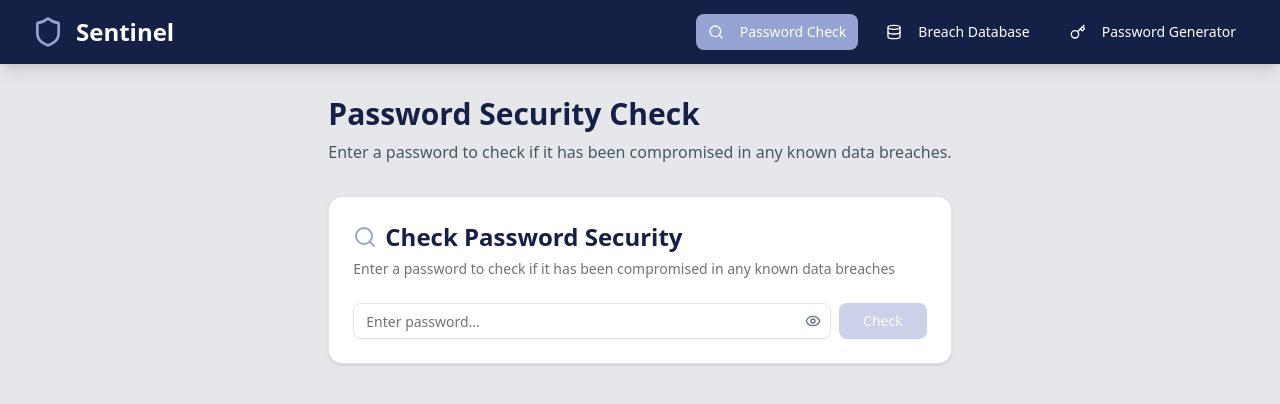
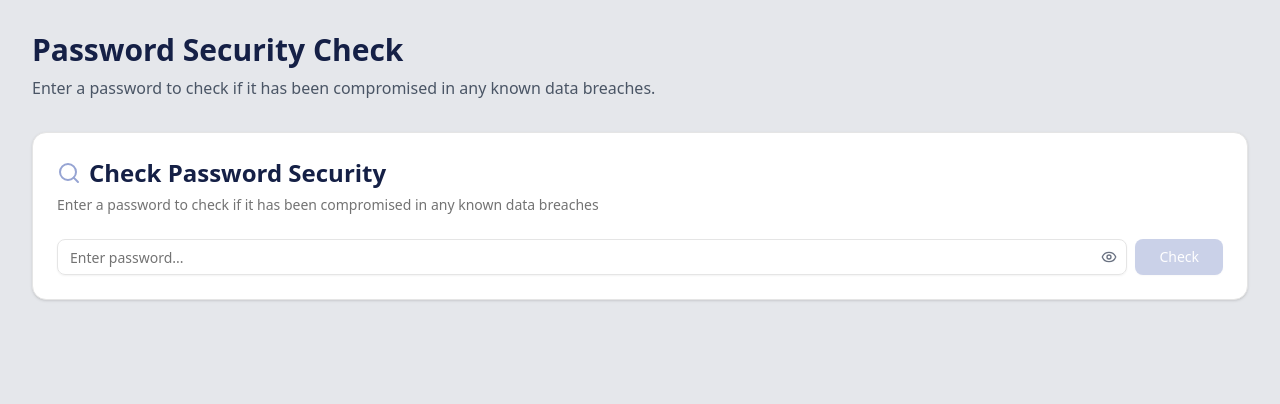
Before and after one commit to TheSamadAzeez/sentinel, a Next.js app: page / in a window 1280 px wide. Shown: the top 404 px of the page. Built offline with nearby package versions, Linux system fonts and the light colour scheme.

Commit message:
Refactor Home component to simplify layout and remove tab navigation for password security check

```diff
--- a/src/app/(landing)/page.tsx
+++ b/src/app/(landing)/page.tsx
@@ -1,50 +1,16 @@
-'use client'
-
-import { useState } from 'react'
-import { Navigation } from '@/components/custom/navigation'
 import { PasswordChecker } from '@/components/custom/password-checker'
-import { BreachBrowser } from '@/components/custom/breach-browser'
-import { PasswordGenerator } from '@/components/custom/password-generator'
 
 export default function Home() {
-  const [activeTab, setActiveTab] = useState('password-check')
-
-  const renderContent = () => {
-    switch (activeTab) {
-      case 'password-check':
-        return <PasswordChecker />
-      case 'breach-browser':
-        return <BreachBrowser />
-      case 'password-generator':
-        return <PasswordGenerator />
-      default:
-        return <PasswordChecker />
-    }
-  }
-
   return (
-    <div className="flex flex-col">
-      <Navigation activeTab={activeTab} onTabChange={setActiveTab} />
-
     <main className="mx-auto max-w-7xl flex-1 px-4 py-8 sm:px-6 lg:px-8">
       <div className="mb-8">
-          <h2 className="mb-2 text-3xl font-bold text-[#152046]">
-            {activeTab === 'password-check' && 'Password Security Check'}
-            {activeTab === 'breach-browser' && 'Data Breach Database'}
-            {activeTab === 'password-generator' && 'Secure Password Generator'}
-          </h2>
+        <h2 className="mb-2 text-3xl font-bold text-[#152046]">Password Security Check</h2>
         <p className="text-gray-600">
-            {activeTab === 'password-check' &&
-              'Enter a password to check if it has been compromised in any known data breaches.'}
-            {activeTab === 'breach-browser' &&
-              'Browse through a comprehensive database of known security breaches and incidents.'}
-            {activeTab === 'password-generator' &&
-              'Generate strong, secure passwords with customizable options for maximum security.'}
+          Enter a password to check if it has been compromised in any known data breaches.
         </p>
       </div>
 
-        {renderContent()}
+      <PasswordChecker />
     </main>
-    </div>
   )
 }
```
Lines whose indentation alone changed are shown as unchanged.
